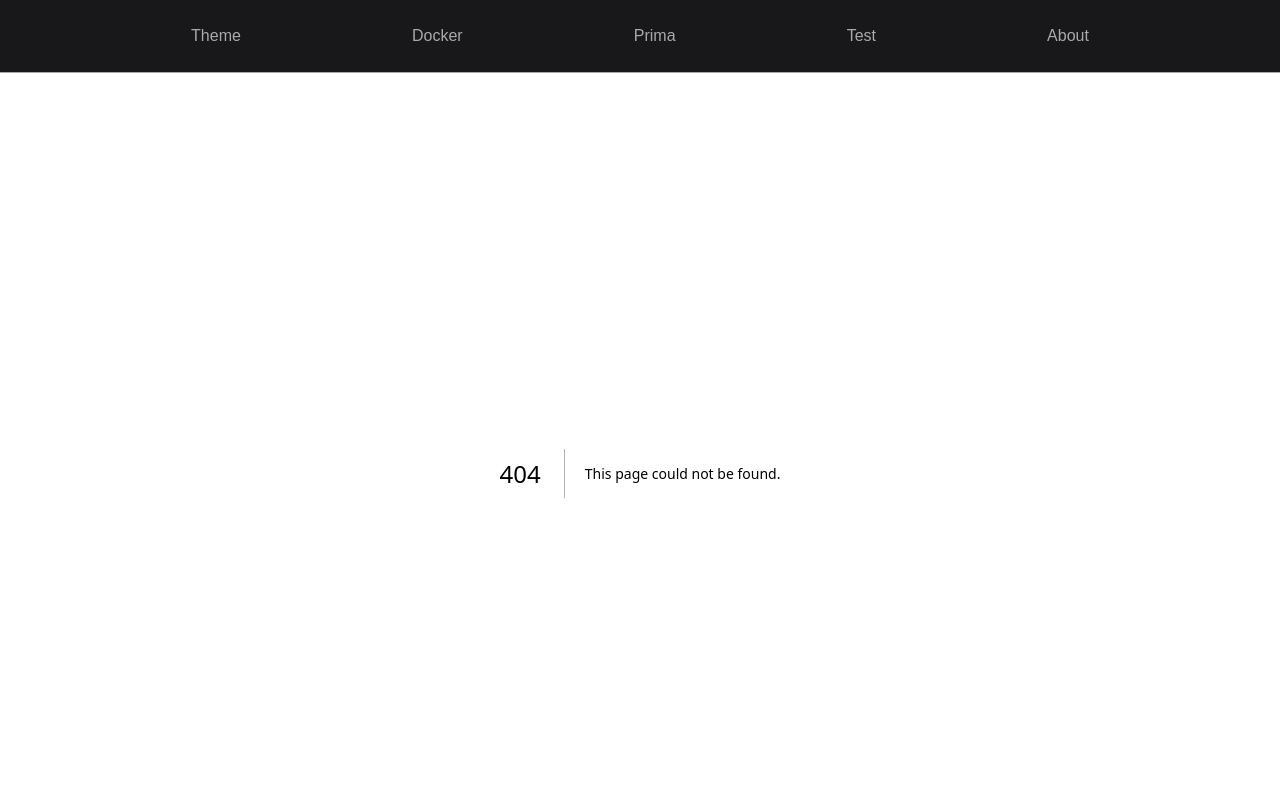
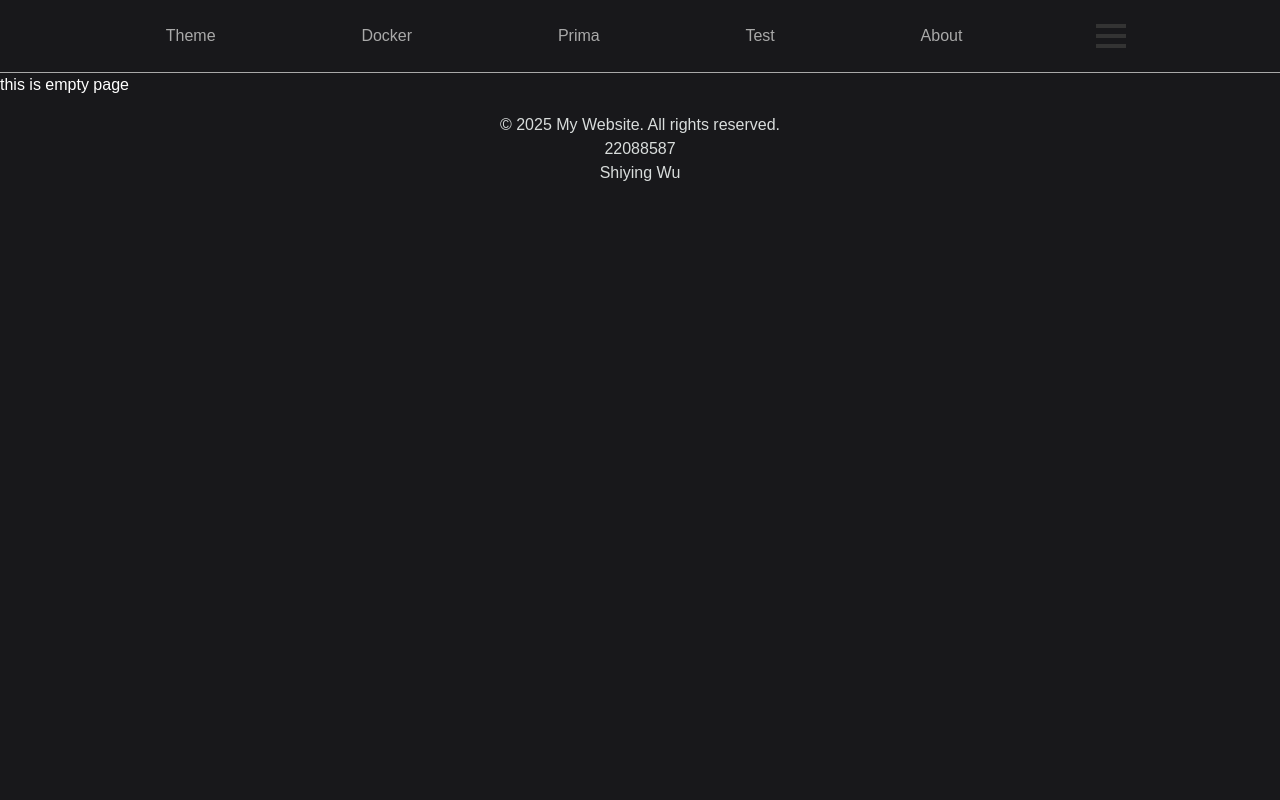
Before and after one commit to Shiying-Wu/a1git, a Next.js app: page /test in a window 1280 px wide. Before the commit this address had no page. Shown: the top 800 px of the page. Built offline with nearby package versions, Linux system fonts and the light colour scheme.

Commit message:
add about page content and clickable link for pages

```diff
--- a/src/app/about.tsx
+++ /dev/null
@@ -1 +0,0 @@
-// "About Page"
--- /dev/null
+++ b/src/app/about/page.tsx
@@ -0,0 +1,21 @@
+// "About Page"
+// layout ref: https://linear.app/changelog/2025-08-14-product-intelligence-technology-preview
+
+import {Session} from 'inspector/promises';
+// import HamburgerMenu from '../Components/HamburgerMenu';
+
+// <></> fragement wraps more then one element in return cluse
+
+export default function About(){
+    return (
+        <>
+        <h1>How to use </h1>
+        <p>
+            Developing in a team environment is hard. Coordinating Git commits, updating project boards, and managing a shared repository creates significant manual overhead that distracts from actual learning and coding.
+        </p>
+        <video width="320" height="240" controls>
+            <source src="#" type="video/mp4"/>
+        </video>
+        </>
+    )
+}
--- /dev/null
+++ b/src/app/docker/page.tsx
@@ -0,0 +1,9 @@
+import { Session } from 'inspector/promises';
+import HamburgerMenu from '../Components/HamburgerMenu';
+
+
+export default function(){
+    return(
+        <h1> this is empty page</h1>
+    )
+}
--- a/src/app/globals.css
+++ b/src/app/globals.css
@@ -23,11 +23,19 @@
 
 @media (prefers-color-scheme: dark) {
   :root {
-    --background: #151517;      /* 深色模式背景 */
-    --foreground: #e3e7ee;      /* 深色模式文字 */
-    --accent: #d9dddc;          /* 深色模式高光色，pearl river */
+    --background: #151517;
+    --foreground: #e3e7ee;
+    --accent: #d9dddc;
   }
 }
+
+.hero{
+  text-align: center;
+  padding: 100px 20px;
+  background: var(--background);
+  color: var(--foreground);
+}
+
 
 body {
   background: var(--background);
--- a/src/app/layout.tsx
+++ b/src/app/layout.tsx
@@ -1,6 +1,9 @@
 import type { Metadata } from "next";
 import { Geist, Geist_Mono } from "next/font/google";
 import "./globals.css";
+import HamburgerMenu from './Components/HamburgerMenu';
+
+
 
 const geistSans = Geist({
   variable: "--font-geist-sans",
@@ -33,11 +36,12 @@ export default function RootLayout({
         className={`${geistSans.variable} ${geistMono.variable} antialiased`}
       >
         <div className="header">
-          <a href="#">Theme</a>
-          <a href="#">Docker</a>
-          <a href="#">Prima</a>
-          <a href="#">Test</a>
-          <a href="#">About</a>
+          <a href="/theme">Theme</a>
+          <a href="/docker">Docker</a>
+          <a href="/prima">Prima</a>
+          <a href="/test">Test</a>
+          <a href="/about">About</a>
+          <HamburgerMenu />
         </div>
 
 
--- a/src/app/page.tsx
+++ b/src/app/page.tsx
@@ -1,15 +1,16 @@
-//This is HomePage
-//1. onclick to select css class(dark/light)? global css
-//about and home page 也是tsx？
-
-
-import HamburgerMenu from './Components/HamburgerMenu';
+//used for debugging Node.js applications programmatically.
+import { Session } from 'inspector/promises';
+// import HamburgerMenu from './Components/HamburgerMenu';
 
 export default function Home() {
   return (
-    <div>
-      <HamburgerMenu />
-      <h1>Welcome to My Next.js App</h1>
-    </div>
+    <section className="hero">
+      <h1>
+        FlowForge is a purpose-built platform for automated development workflows.
+      </h1>
+      <p>
+        Meet the system for modern DevOps. Orchestrate Git, Docker, and testing with seamless automation to accelerate building, shipping, and scaling software.
+      </p>
+    </section>
   );
 }
--- /dev/null
+++ b/src/app/prima/page.tsx
@@ -0,0 +1,8 @@
+import { Session } from 'inspector/promises';
+
+
+export default function(){
+    return(
+        <h1> this is empty page</h1>
+    )
+}
--- /dev/null
+++ b/src/app/test/page.tsx
@@ -0,0 +1,8 @@
+import { Session } from 'inspector/promises';
+
+
+export default function(){
+    return(
+        <h1> this is empty page</h1>
+    )
+}
--- /dev/null
+++ b/src/app/theme/page.tsx
@@ -0,0 +1,8 @@
+import { Session } from 'inspector/promises';
+
+
+export default function(){
+    return(
+        <h1> this is empty page</h1>
+    )
+}
```
